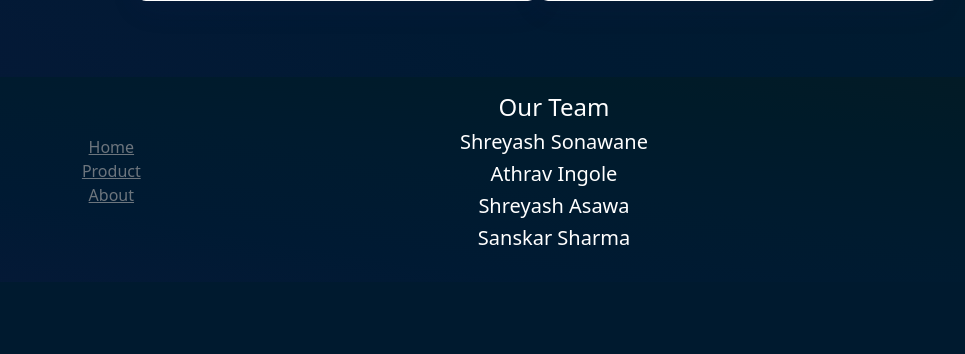
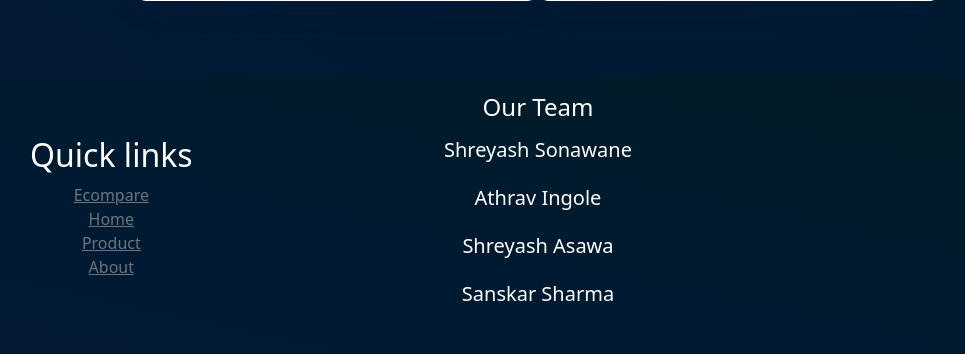
Before and after one commit to shreyashasawa/Ecompare, a Django app: page /next/ in a window 1280 px wide. Shown: the part 723-1077 px from the top of the page, without its empty margins (102-1067 px from the left). Before the commit the page ends 968 px from the top, so only its background shows below. Run offline with Django 3.2, Linux system fonts and the light colour scheme; data that the repository does not hold is empty.

Commit message:
bug fixed✔

```diff
--- a/price/templates/price/index.html
+++ b/price/templates/price/index.html
@@ -3,21 +3,15 @@
 <head>
   <meta name="viewport" content="width=device-width, initial-scale=1, shrink-to-fit=no">
   <meta charset="UTF-8" />
-
   {% load static %}
   <link rel="stylesheet" href="{% static 'css/style1.css' %}">
-
   <link rel="preconnect" href="https://fonts.gstatic.com" />
   <link href="https://fonts.googleapis.com/css2?family=Nunito+Sans:wght@400;700;800;900&display=swap" rel="stylesheet"/>
-
   <link href="https://cdn.jsdelivr.net/npm/bootstrap@5.0.1/dist/css/bootstrap.min.css" rel="stylesheet" integrity="sha384-+0n0xVW2eSR5OomGNYDnhzAbDsOXxcvSN1TPprVMTNDbiYZCxYbOOl7+AMvyTG2x" crossorigin="anonymous">
   <link rel="stylesheet" href="https://cdn.jsdelivr.net/npm/bootstrap-icons@1.5.0/font/bootstrap-icons.css">
-
   <link rel="shortcut icon" href="{% static 'images/cart2.png' %}" type="image/png">
-
   <title>Ecompare</title>
 </head>
-
 <body>
   {% block content %}
   <section class="container-section">
@@ -28,7 +22,7 @@
       </button>
       <ul class="nav-menu">
         <li class="nav-item" aria-current="page"><a class="nav-link" href="#home">HOME</a></li>
-        <li class="nav-item"><a class="nav-link" href="http://127.0.0.1:8000/#product">PRODUCTS</a></li>
+        <li class="nav-item"><a class="nav-link" href="#product">PRODUCTS</a></li>
         <li class="nav-item"><a class="nav-link" href="#contact">ABOUT</a></li>
       </ul>
 
@@ -107,31 +101,31 @@
   </section>
 
 
-  <footer id="contact" class="container-fluid size_foote about-section about-section-wrap">
+  <footer id="contact" class="container-fluid size_footer about-section about-section-wrap">
     <div class="row py-3" >
         <div class="col-12 col-md-4 links d-flex align-items-center justify-content-center" >
-            <ul class="list-unstyled text-small text-center">
-                <li><a class="text-muted foot_head" href="#home">Home</a></li>
-                <li><a class="text-muted" href="#product">Product</a></li>
-                <li><a class="text-muted" href="#about">About</a></li>
+            <ul class="list-unstyled lead text-center">
+              <h2>Quick links</h2>
+              <li><a class="text-muted foot_head" href="#">Ecompare</a></li>
+              <li><a class="text-muted" href="#home">Home</a></li>
+              <li><a class="text-muted" href="#product">Product</a></li>
+              <li><a class="text-muted" href="#about">About</a></li>
             </ul>
         </div>
         <div class="col-12 col-md-4">
-          <ul>
-            <h4>Our Team</h4>
-            <li><h5>Shreyash Sonawane</h5></li>
-            <li><h5>Athrav Ingole</h5></li>
-            <li><h5>Shreyash Asawa</h5></li>
-            <li><h5>Sanskar Sharma</h5></i></li>
+          <ul style="padding-left: 0;">
+            <h2>About us</h2>
+            <li><a href="#" class="nav-link"><h5>Shreyash Sonawane</h5></a></li>
+            <li><a href="https://www.linkedin.com/in/atharv-ingole/" target="_blank" class="nav-link"><h5>Athrav Ingole</h5></a></li>
+            <li><a href="https://www.linkedin.com/in/shreyash-asawa" target="_blank" class="nav-link"><h5>Shreyash Asawa</h5></a></li>
+            <li><a href="https://www.linkedin.com/in/sanskarsharma100/" target="_blank" class="nav-link"><h5>Sanskar Sharma</h5></a></li>
           </ul>
         </div>
         <div class="col-12 col-md-4">
-
-        </div>
       </div>
-      </footer>
+    </div>
+  </footer>
   {% endblock content %}
-
 
   <script src="{% static 'js/product.js' %}"></script>
   <script src="https://cdn.jsdelivr.net/npm/bootstrap@5.0.1/dist/js/bootstrap.bundle.min.js" integrity="sha384-gtEjrD/SeCtmISkJkNUaaKMoLD0//ElJ19smozuHV6z3Iehds+3Ulb9Bn9Plx0x4" crossorigin="anonymous"></script>
--- a/price/templates/price/next.html
+++ b/price/templates/price/next.html
@@ -2,15 +2,15 @@
 {% load static %}
 
   {% block content %}
-  <section class="container-section">
+  <section class="container-section" id="home">
     <nav class="navbar-section">
       <a href="#">
         <h1><img src="{% static 'images/cart2.png' %}" style="width: 46px; height: 48px; ">Ecompare</h1></a>
       <button class="navbar-toggler" type="button" data-bs-toggle="collapse" data-bs-target="#navbarSupportedContent" aria-controls="navbarSupportedContent" aria-expanded="false" aria-label="Toggle navigation">
       </button>
       <ul class="nav-menu">
-        <li class="nav-item" aria-current="page"><a class="nav-link" href="http://127.0.0.1:8000/#home">HOME</a></li>
-        <li class="nav-item"><a class="nav-link" href="http://127.0.0.1:8000/#product">PRODUCTS</a></li>
+        <li class="nav-item" aria-current="page"><a class="nav-link" href="#">HOME</a></li>
+        <li class="nav-item"><a class="nav-link" href="#product">PRODUCTS</a></li>
         <li class="nav-item"><a class="nav-link" href="#contact">ABOUT</a></li>
       </ul>
 
@@ -81,18 +81,20 @@
     <div class="row py-3" >
       <div class="col-12 col-md-4 links d-flex align-items-center justify-content-center" >
         <ul class="list-unstyled text-small text-center">
-          <li><a class="text-muted" href="http://127.0.0.1:8000/#home">Home</a></li>
+          <h2>Quick links</h2>
+          <li><a class="text-muted foot_head" href="#">Ecompare</a></li>
+          <li><a class="text-muted" href="{% url 'index' %}">Home</a></li>
           <li><a class="text-muted" href="#productprice">Product</a></li>
           <li><a class="text-muted" href="#about">About</a></li>
         </ul>
       </div>
       <div class="col-12 col-md-4">
-        <ul>
+        <ul style="padding-left: 0;">
           <h4>Our Team</h4>
-          <li><h5>Shreyash Sonawane</h5></li>
-          <li><h5>Athrav Ingole</h5></li>
-          <li><h5>Shreyash Asawa</h5></li>
-          <li><h5>Sanskar Sharma</h5></i></li>
+          <li><a href="/price/index.html" class="nav-link"><h5>Shreyash Sonawane</h5></a></li>
+          <li><a href="https://www.linkedin.com/in/atharv-ingole/" target="_blank" class="nav-link"><h5>Athrav Ingole</h5></a></li>
+          <li><a href="https://www.linkedin.com/in/shreyash-asawa" target="_blank" class="nav-link"><h5>Shreyash Asawa</h5></a></li>
+          <li><a href="https://www.linkedin.com/in/sanskarsharma100/" target="_blank" class="nav-link"><h5>Sanskar Sharma</h5></a></li>
         </ul>
       </div>
     </div>
```
